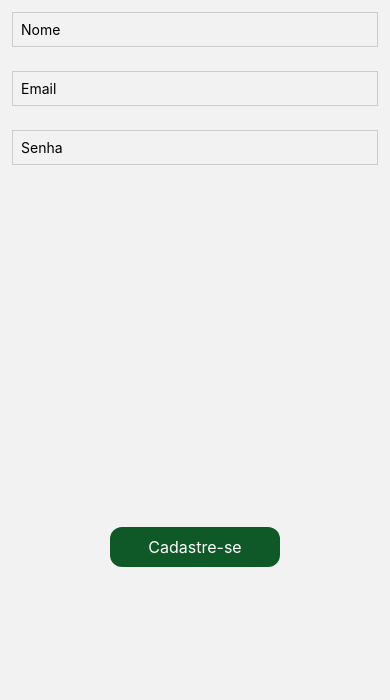
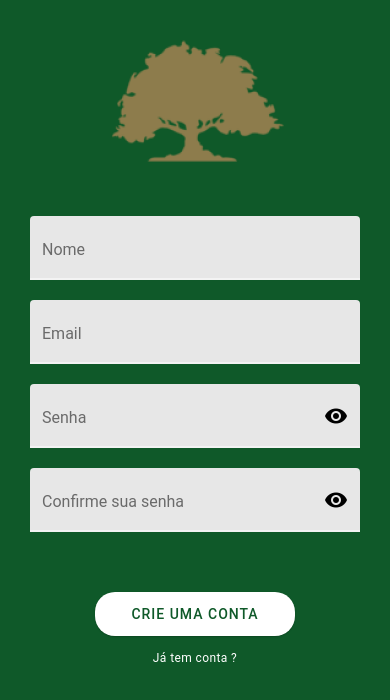
Before and after one commit to gabrielreis354/todo-list-react-native, a React Native app: screen /TelaUsuarioCadastro in a window 390 px wide. Shown: the top 700 px of the page. Built offline with nearby package versions, Linux system fonts and the light colour scheme; what react-native-sqlite-storage would draw is missing.

Commit message:
Telas exluídas e funcão Login Cadastro feita

```diff
--- a/src/Screen/TelaCategoria.js
+++ b/src/Screen/TelaCategoria.js
@@ -6,24 +6,24 @@ import {
   StyleSheet,
   ScrollView,
   FlatList,
+  Button,
 } from 'react-native';
 import React, {useState, useEffect} from 'react';
 import TaskDatabase from '../Database/TaskDatabase';
+import TelaReparos from './TelaReparos';
 import Task from '../Models/Task';
 
 export default function TelaCategoria({navigation}) {
-  const [getLista, setLista] = useState([]);
-
-  const Listar = () => {
+  const [name, setName] = useState('default');
   const banco = new TaskDatabase();
-    banco.Listar().then(listaReparos => {
-      setLista(listaReparos);
-    });
-  };
-
-  useEffect(() => {
-    Listar();
-  }, []);
+  // const Listar = () => {
+  //   banco.Listar().then(listaReparos => {
+  //     setLista(listaReparos);
+  //   });
+  // };
+  // useEffect(() => {
+  //   handleChange();
+  // });
 
   // function renderItem({item}) {
   //   return (
@@ -37,10 +37,15 @@ export default function TelaCategoria({navigation}) {
   //   );
   // }
 
+  const handleClick = (category) => {
+    const reparos = new TelaReparos();
+    reparos.setTitle(category);
+    navigation.navigate('Local');
+  };
+
   return (
     <ScrollView style={style.container}>
       <Text style={style.titulo}>Tarefas</Text>
-
       {/* <FlatList
         data={getLista}
         renderItem={item => renderItem(item)}
@@ -48,17 +53,20 @@ export default function TelaCategoria({navigation}) {
         initialNumToRender={2}
       /> */}
       <View style={style.wrapperCat}>
-        {
-          getLista.map( (item) => (
         <View style={style.areaBtn}>
           <TouchableOpacity
             style={style.btn}
-                onPress={() => navigation.navigate('Suítes')}>
-                <Text style={style.btnText}>{item.tb02_categoria}</Text>
+            value={name}
+            onPress={() => handleClick('Suítes')}>
+            <Text style={style.btnText}>Suítes</Text>
+          </TouchableOpacity>
+          <TouchableOpacity
+            style={style.btn}
+            value={name}
+            onPress={() => handleClick('Salões')}>
+            <Text style={style.btnText}>Salões</Text>
           </TouchableOpacity>
         </View>
-          ))
-        }
       </View>
     </ScrollView>
   );
@@ -66,12 +74,8 @@ export default function TelaCategoria({navigation}) {
 
 const style = StyleSheet.create({
   container: {
-    backgroundColor: '#998D6A',
+    backgroundColor: '#AEA17B',
     padding: 20,
-  },
-  wrapperCat: {
-    display: 'flex',
-    flexDirection: 'column',
   },
   titulo: {
     margin: 5,
@@ -85,12 +89,12 @@ const style = StyleSheet.create({
     marginBottom: 40,
   },
   btn: {
-    width: 160,
+    float: 'left',
+    width: '45%',
     height: 160,
-    padding: 20,
-    margin: 8,
     borderRadius: 36,
     backgroundColor: '#0F5929',
+    margin: 10,
     alignItems: 'center',
     justifyContent: 'center',
   },
--- a/src/Screen/TelaUsuarioCadastro.js
+++ b/src/Screen/TelaUsuarioCadastro.js
@@ -1,83 +1,189 @@
 /* eslint-disable prettier/prettier */
-import {
+import {View, StyleSheet, Image } from 'react-native';
+import
+{
   Text,
-  View,
-  TouchableOpacity,
   TextInput,
-  StyleSheet,
-} from 'react-native';
-import React, {useState} from 'react';
-import Banco from '../Database/TaskDatabase';
-import User from '../Models/User';
+  Caption,
+  Button,
+  HelperText,
+  Snackbar,
+} from 'react-native-paper';
+import React, { useState } from 'react';
+import Banco from '../Database/TaskDatabase'
+import User from '../Models/User'
 
 export default function TelaLogin({navigation}) {
+  //login consts
+  const [email, setEmail] = useState('');
   const [nome, setNome] = useState('');
-  const [email, setEmail] = useState('');
-  const [senha, setSenha] = useState('');
-  function CadastrarUsuario(nome, email, senha) {
+  const [pass, setPass] = useState('');
+  const [passDois, setPassDois] = useState('');
+  //validation const
+  const [snackbarText, setText] = useState('');
+  const [show, setShow] = useState(true);
+  const [visible, setVisible] = useState(false);
+  const onDismissSnackBar = () => setVisible(false);
+
+  const cadastrarUsuario = () => {
     const banco = new Banco();
-    const user = new User(nome, email, senha);
-    banco.CadastroUsuario(user);
+    const newUser = new User(nome, email, pass);
+    banco.CadastroUsuario(newUser);
+    navigation.navigate('TelaUsuarioLogin');
+  };
+
+  const validation = () => {
+    if (nome === '' || email === '' || pass === '') {
+      setText('Preencha todos os campos corretamente');
+      setVisible(true);
+    } else if (email.includes('@') === false || email.includes('.com') === false) {
+      setText('Forneça um endereço de email válido');
+      setVisible(true);
+    } else if (pass === '') {
+      setText('Preencha o campo senha');
+      setVisible(true);
+    } else if (passDois === '') {
+      setText('Preencha o campo de confirmação de senha');
+      setVisible(true);
+    } else if (pass.length < 6) {
+      setText('Insira uma senha com pelo menos 6 digitos');
+      setVisible(true);
+    } else if (pass !== passDois) {
+      setText('Senhas incompatíveis');
+      setVisible(true);
+    } else if (nome !== '' && email !== '' && pass !== '') {
+      cadastrarUsuario();
     }
+  };
 
   return (
-    // TODO - Implementar SQlite para Cadastro de Usuario
-    <View>
+    // TODO - Implementar SQlite para Validação de Login
+    <View style={style.background}>
+      <View style={style.wrapper}>
+        <View style={style.imageWrapper}>
+          <Image
+            style={style.image}
+            source={require('../Images/logo-julubi.png')}
+          />
+        </View>
+        <View style={style.inputWrapper}>
           <TextInput
-        onChangeText={valorDigitado => setNome(valorDigitado)}
-        placeholder="Nome"
             style={style.input}
+            label="Nome"
+            value={nome}
+            mode={'flat'}
+            underlineColor={'#FFF'}
+            activeUnderlineColor={'#0F5929'}
+            onChangeText={text => setNome(text)}
           />
           <TextInput
-        onChangeText={valorDigitado => setEmail(valorDigitado)}
-        keyboardType="email-address"
-        placeholder="Email"
             style={style.input}
+            label="Email"
+            value={email}
+            mode={'flat'}
+            textContentType="emailAddress"
+            keyboardType={'email-address'}
+            underlineColor={'#FFF'}
+            activeUnderlineColor={'#0F5929'}
+            onChangeText={text => setEmail(text)}
           />
           <TextInput
-        onChangeText={valorDigitado => setSenha(valorDigitado)}
-        keyboardType="visible-password"
-        placeholder="Senha"
-        style={style.input}
+            style={[style.input, {color: 'whited'}]}
+            label="Senha"
+            value={pass}
+            mode={'flat'}
+            underlineColor={'#FFF'}
+            activeUnderlineColor={'#0F5929'}
+            onChangeText={text => setPass(text)}
+            secureTextEntry={show}
+            right={<TextInput.Icon name={'eye'} onPress={() => setShow(!show)} />}
           />
+          <TextInput
+            style={[style.input, {color: 'white'}]}
+            label="Confirme sua senha"
+            value={passDois}
+            mode={'flat'}
+            underlineColor={'#FFF'}
+            activeUnderlineColor={'#0F5929'}
+            onChangeText={text => setPassDois(text)}
+            secureTextEntry={show}
+            right={<TextInput.Icon name={'eye'} onPress={() => setShow(!show)} />}
+          />
+        </View>
         <View style={style.areaBtn}>
-        <TouchableOpacity
+          <Button
             style={style.btn}
-          onPress={() => {
-            CadastrarUsuario(nome, email, senha),
-              navigation.navigate('TelaUsuarioLogin');
+            color="#fff"
+            labelStyle={{color: '#0F5929'}}
+            mode="contained"
+            onPress={() => validation()}
+          >
+            Crie uma conta
+          </Button>
+          <Caption style={style.caption} onPress={() => navigation.navigate('TelaUsuarioLogin')}>Já tem conta ?</Caption>
+        </View>
+      </View>
+      <Snackbar
+        visible={visible}
+        onDismiss={onDismissSnackBar}
+        action={{
+          label: 'Fechar',
+          onPress: () => {
+            // Do something
+          },
         }}>
-          <Text style={style.btnText}>Cadastre-se</Text>
-        </TouchableOpacity>
-      </View>
+        {snackbarText}
+      </Snackbar>
     </View>
   );
 }
+
 const style = StyleSheet.create({
+  background: {
+    backgroundColor: '#0F5929',
+    minHeight: '100%',
+  },
+  imageWrapper: {
+    display: 'flex',
+    alignContent: 'center',
+    alignItems: 'center',
+    justifyContent: 'center',
+  },
+  wrapper: {
+    justifyContent: 'center',
+  },
+  image: {
+    margin: 5,
+    justifyContent: 'center',
+    alignItems: 'center',
+  },
   input: {
-    margin: 12,
-    padding: 8,
-    borderWidth: 1,
-    borderColor: '#ccc',
+    marginHorizontal: 30,
+    marginVertical: 10,
+    color: 'green',
+  },
+  error: {
+    marginHorizontal: 30,
+    backgroundColor: 'white',
+    maxWidth: '80%',
+    borderRadius: 8,
   },
   areaBtn: {
     display: 'flex',
     justifyContent: 'center',
     alignItems: 'center',
-    marginTop: 300,
+    margin: 40,
   },
   btn: {
     // TouchableOpacity
-    width: 170,
-    padding: 10,
-    margin: 50,
-    borderRadius: 12,
-    backgroundColor: '#0F5929',
-    alignItems: 'center',
-    justifyContent: 'center',
+    padding: 5,
+    paddingHorizontal: 20,
+    margin: 10,
+    borderRadius: 20,
+    fontSize: 16,
   },
-  btnText: {
-    fontSize: 16,
-    color: '#FFFFFF',
+  caption: {
+    color: '#fff',
+    fontSize: 12,
   },
 });
--- a/src/Screen/TelaUsuarioLogin.js
+++ b/src/Screen/TelaUsuarioLogin.js
@@ -9,11 +9,14 @@ import
   HelperText,
   Snackbar,
 } from 'react-native-paper';
-import React, { useState } from 'react';
-import Banco from '../Database/TaskDatabase'
-import User from '../Models/User'
+import React, { useState, useEffect} from 'react';
+import Banco from '../Database/TaskDatabase';
+import User from '../Models/User';
 
 export default function TelaLogin({navigation}) {
+  //Database consts
+  const [lista, setLista] = useState([]);
+  const banco = new Banco();
   //login consts
   const [email, setEmail] = useState('');
   const [pass, setPass] = useState('');
@@ -21,18 +24,36 @@ export default function TelaLogin({navigation}) {
   const [snackbarText, setText] = useState('');
   const [show, setShow] = useState(true);
   const [visible, setVisible] = useState(false);
-  const onToggleSnackBar = () => setVisible(!visible);
   const onDismissSnackBar = () => setVisible(false);
 
+  const Login = (mail, password) => {
+    banco.ListarUsuario(mail, password).then(listaUsuarios => {
+      listaUsuarios.map((user) => {
+        if (user.tb01_email === email && user.tb01_senha === pass) {
+          navigation.navigate('TelaCategoria');
+        } else {
+          setText('Usuário não encontrado');
+          setVisible(!show);
+        }
+      });
+    });
+  };
+
   const validation = () => {
-    if (email.includes('@') === false || email.includes('.com') === false) {
+    if (email === '' && pass === '') {
+      setText('Preencha os campos de email e senha');
+      setVisible(true);
+    } else if (email.includes('@') === false || email.includes('.com') === false) {
       setText('Forneça um endereço de email válido');
       setVisible(true);
+    } else if (pass === '') {
+      setText('Preencha o campo senha');
+      setVisible(true);
+    } else if (email !== '' && pass !== '') {
+      Login(email, pass);
+      // navigation.navigate('TelaCategoria');
     }
-  };
-
-  const hasErrors = () => {
-    return !email.includes('@');
+    // navigation.navigate('TelaCategoria');
   };
 
   return (
@@ -62,7 +83,7 @@ export default function TelaLogin({navigation}) {
           </HelperText> */}
           <View>
             <TextInput
-              style={[style.input, {color: 'whited'}]}
+              style={style.input}
               label="Senha"
               value={pass}
               mode={'flat'}
@@ -70,7 +91,7 @@ export default function TelaLogin({navigation}) {
               activeUnderlineColor={'#0F5929'}
               onChangeText={text => setPass(text)}
               secureTextEntry={show}
-              right={<TextInput.Icon name={"eye"} onPress={() => setShow(!show)} />}
+              right={<TextInput.Icon name={'eye'} onPress={() => setShow(!show)} />}
             />
             <Caption style={[style.caption, {marginLeft: 30}]} onPress={() => navigation.navigate('TelaUsuarioCadastro')}>Esqueceu sua senha ?</Caption>
           </View>
```
Also changed, not shown: src/Screen/TelaReparos.js (+26 -8 lines). Lines whose indentation alone changed are shown as unchanged.
